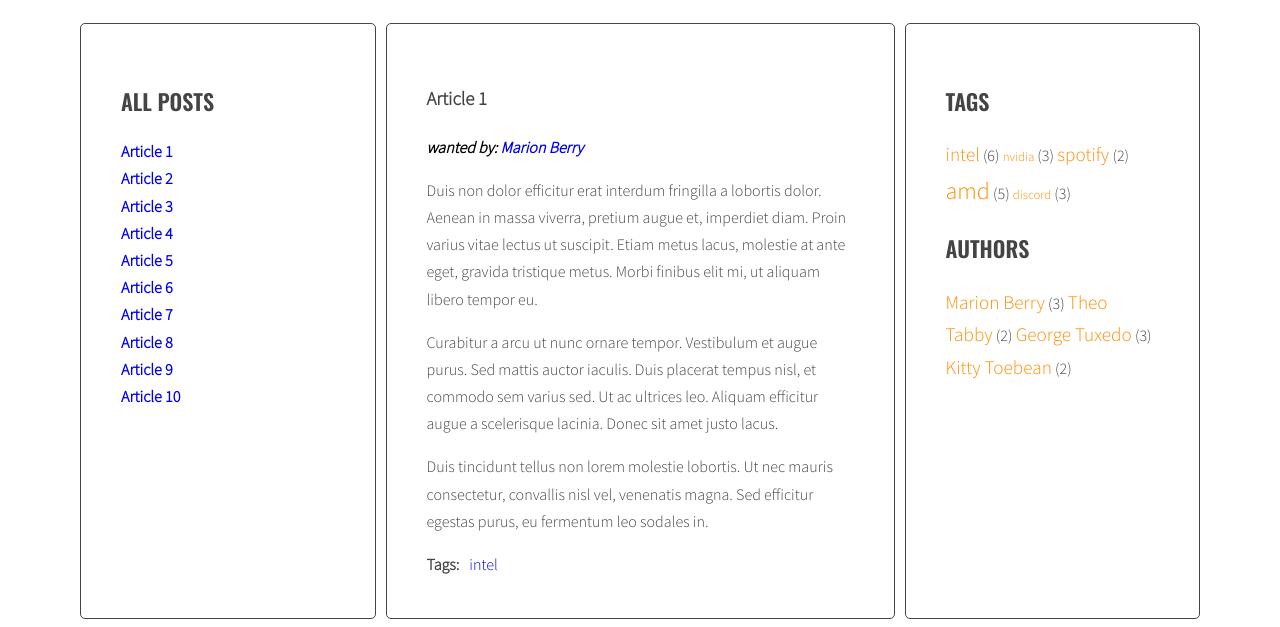
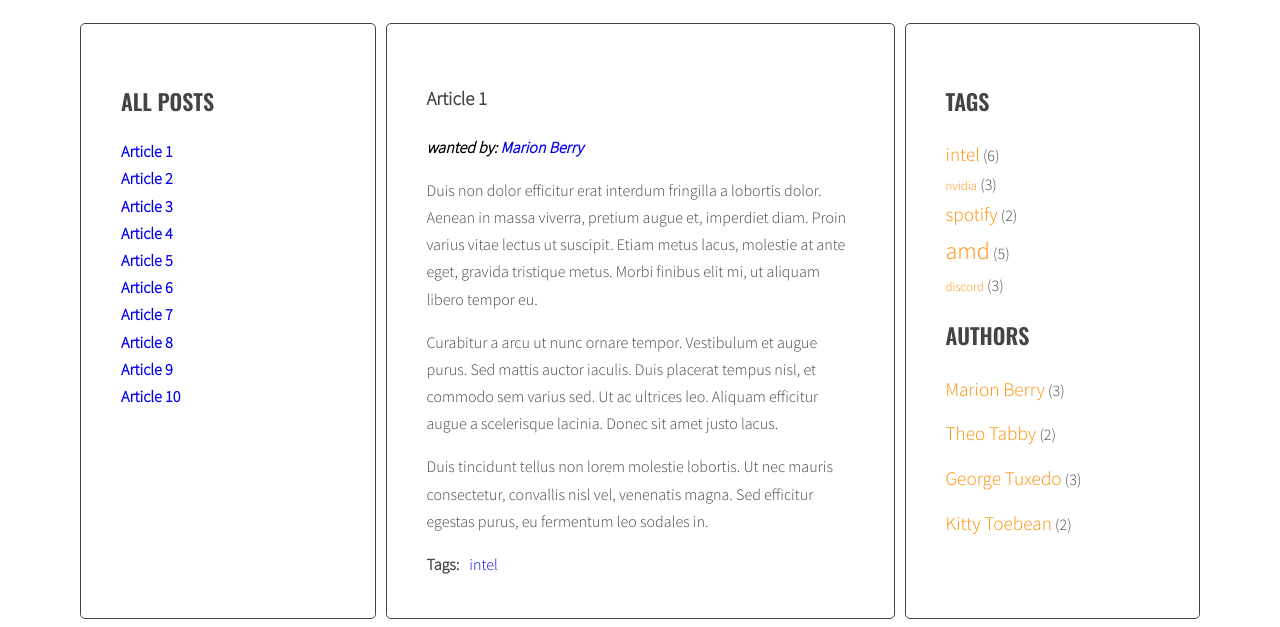
Before and after one commit to MiyuNoemi/javascript-blog, a website: page index.html in a window 1280 px wide. Shown: the part 220-847 px from the top of the page. Drawn offline with nearby package versions, Linux system fonts and the light colour scheme.

Commit message:
implementation and loops in templates-Handlebars

```diff
--- a/index.html
+++ b/index.html
@@ -230,11 +230,6 @@
       <aside class="sidebar">
         <h2 class="section-title">Tags</h2>
         <ul class="list tags">
-          <!-- <li><a href="#">design</a> <span>(6)</span></li>
-          <li><a href="#">code</a> <span>(5)</span></li>
-          <li><a href="#">tutorials</a> <span>(4)</span></li>
-          <li><a href="#">reviews</a> <span>(4)</span></li>
-          <li><a href="#">news</a> <span>(6)</span></li> -->
         </ul>
         <h2 class="section-title">Authors</h2>
         <ul class="list authors">
@@ -244,6 +239,35 @@
   </div>
 </div>
 </body>
+<script id="template-article-link" type="text/x-handlebars-template">
+  <li><a href="#{{ id }}"><span>{{ title }}</span></a></li>
+</script>
+<script id="template-tag-link" type="text/x-handlebars-template">
+  <li><a href="#tag-{{ id }}">{{ id }}</a></li>  <!-- '<li><a href="#tag-' + tag + '">' + tag + '</a></li> '; -->
+</script>
+
+<script id="template-author-link" type="text/x-handlebars-template"> <!-- handlebar authorLink -->
+  <p>wanted by: <a href="#auth-{{ id }}">{{ id }}</a>
+    <p>
+      <!-- 'wanted by: <a href="#auth-' + dataAuth + '">' + dataAuth + '</a> '; -->
+</script>
+
+<script id="template-tag-cloud-link" type="text/x-handlebars-template">
+
+  {{#each tags}}
+ <li><a href="#tag-{{ tag }}" class="{{className}}" >{{ tag }}</a>&nbsp;({{ count }}) </li>
+ {{/each}}
+
+</script>
+
+<script id="template-author-cloud-link" type="text/x-handlebars-template">
+
+  {{#each auths}} <!-- '<a href="#auth-' + auth + '" class="' + calculateTagClass(allAuth[auth], authParams) + '">' + auth + '</a>&nbsp;(' + allAuth[auth] + ') -->
+  <li><a href="#auth-{{ auth }}" class="{{className}}" >{{ auth }}</a>&nbsp;({{ count }}) </li>
+ {{/each}}
+
+</script>
+<script src="https://cdnjs.cloudflare.com/ajax/libs/handlebars.js/4.1.0/handlebars.min.js"></script>
 <script src="js/script.js"></script>
 
 </html>
--- a/js/script.js
+++ b/js/script.js
@@ -1,4 +1,11 @@
 'use strict';
+const templates = {
+  articleLink: Handlebars.compile(document.querySelector('#template-article-link').innerHTML),
+  tagLink: Handlebars.compile(document.querySelector('#template-tag-link').innerHTML),
+  authorLink: Handlebars.compile(document.querySelector('#template-author-link').innerHTML),
+  tagCloudLink: Handlebars.compile(document.querySelector('#template-tag-cloud-link').innerHTML),
+  authCloudLink: Handlebars.compile(document.querySelector('#template-author-cloud-link').innerHTML)
+}
 
 function showArticle() {
 
@@ -91,7 +98,10 @@ function generateTags() {
     /* START LOOP: for each tag */
     for (let tag of articleTagsArray) {
       /* generate HTML of the link */
-      const linkHTML = `<li><a href="#tag-${tag}">${tag}</a></li>`;
+      const linkHTMLData = {
+        id: tag
+      };
+      const linkHTML = templates.tagLink(linkHTMLData);
       /* add generated code to html variable */
       html = html + linkHTML;
       /* [NEW] check if this link is NOT already in allTags */
@@ -112,20 +122,25 @@ function generateTags() {
     // console.log('tagsParams:', tagsParams);
 
     /* [NEW] create variable for all links HTML code */
-    let allTagsHTML = '';
+    const allTagsData = {
+      tags: []
+    };
 
     /* [NEW] START LOOP: for each tag in allTags: */
     for (let tag in allTags) {
-      const tagLinkHTML = '<a href="#tag-' + tag + '" class="' + calculateTagClass(allTags[tag], tagsParams) + '">' + tag + '</a>&nbsp;(' + allTags[tag] + ') ';
+      allTagsData.tags.push({
+        tag: tag,
+        count: allTags[tag],
+        className: calculateTagClass(allTags[tag], tagsParams)
+      });
       // console.log('tagLinkHTML:', tagLinkHTML);
       /* [NEW] generate code of a link and add it to allTagsHTML */
       // allTagsHTML += tag + ' (' + allTags[tag] + ') ';
-      allTagsHTML += tagLinkHTML;
     }
     /* [NEW] END LOOP: for each tag in allTags: */
 
     /*[NEW] add HTML from allTagsHTML to tagList */
-    tagList.innerHTML = allTagsHTML;
+    tagList.innerHTML = templates.tagCloudLink(allTagsData);
   }
 }
 generateTags();
@@ -196,7 +211,11 @@ function generateAuthors() {
     /* START LOOP: for each tag */
 
     /* generate HTML of the link */
-    const linkHTML = 'wanted by: <a href="#auth-' + dataAuth + '">' + dataAuth + '</a> ';
+    const linkHTMLData = {
+      id: dataAuth
+    };
+
+    const linkHTML = templates.authorLink(linkHTMLData);
     /* add generated code to html variable */
     html = html + linkHTML;
     /* END LOOP: for each tag */
@@ -217,22 +236,26 @@ function generateAuthors() {
     //console.log(authParams);
     /* [DONE] END LOOP: for every article: */
     /* [NEW] create variable for all links HTML code */
-    let allAuthHTML = '';
-
+    const allAuthData = {
+      auths: []
+    };
     /* [NEW] START LOOP: for each tag in allTags: */
     for (let auth in allAuth) {
       //console.log(tag);
-      const authLinkHTML = '<a href="#auth-' + auth + '" class="' + calculateTagClass(allAuth[auth], authParams) + '">' + auth + '</a>&nbsp;(' + allAuth[auth] + ') '; //spacja
+      allAuthData.auths.push({
+        auth: auth,
+        count: allAuth[auth],
+        className: calculateTagClass(allAuth[auth], authParams)
+      });
       //console.log('tagLinkHTML:', tagLinkHTML);
       //console.log(allTags[tag]);
       /* [NEW] generate code of a link and add it to allTagsHTML */
       //allTagsHTML += '<a class="" href="#tag-' + tag + '">' + tag + '</a>' + ' (' + allTags[tag] + ') ';
-      allAuthHTML += authLinkHTML;
     }
     /* [NEW] END LOOP: for each tag in allTags: */
 
     /*[NEW] add HTML from allTagsHTML to tagList */
-    authList.innerHTML = allAuthHTML;
+    authList.innerHTML = templates.authCloudLink(allAuthData);
   }
 }
 
```
Also changed, not shown: .eslintrc.json.
